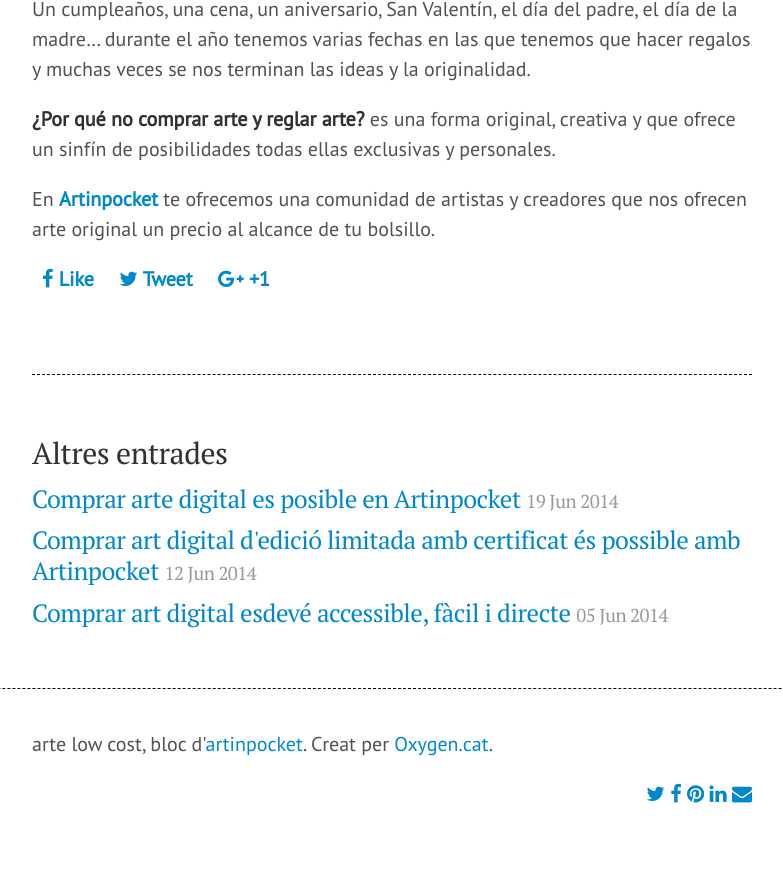
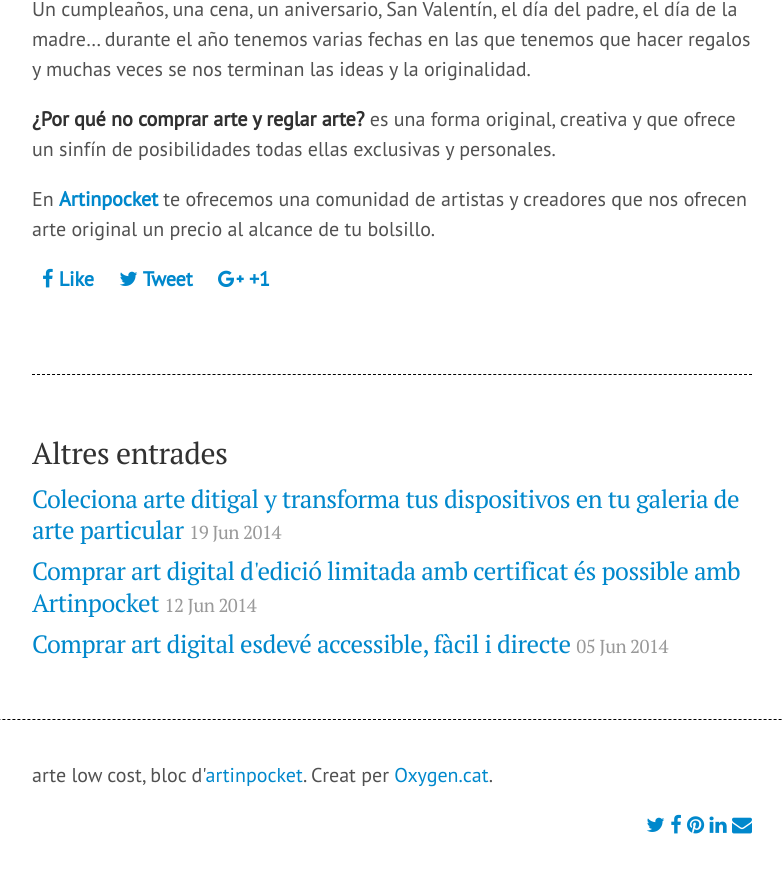
Before and after one commit to artelowcost/artelowcost.github.io, a Jekyll site: the page built from _posts/2014-04-24-regalar-arte-la-mejor-opcion.md, in a window 1280 px wide and 900 px high, scrolled down 926 px. Shown: the top 873 px of the window, without its empty margins (248-1031 px from the left). Built offline with Jekyll 4.4.1, drawn with Linux system fonts in a browser that asks for light colours; nearby versions of some CDN libraries; Markdown is read by kramdown in place of the engine named in the settings; part of the change alters nothing that is shown.

Commit message:
Nou post sobre artinpocket digital.

```diff
--- a/_posts/2014-06-19-comprar-arte-digital-es-posible-en-artinpocket.md
+++ b/_posts/2014-06-19-comprar-arte-digital-es-posible-en-artinpocket.md
@@ -1,20 +1,16 @@
 ---
 layout: post
-title: Comprar arte digital es posible en Artinpocket
+title: Coleciona arte ditigal y transforma tus dispositivos en tu galeria de arte particular
 share: true
 ---
 
 <figure class="text-center">
-	<img src="http://www.inpocketart.com/wp-content/uploads/2014/05/dark-street-watermark.jpg">
+	<img src="http://www.inpocketart.com/wp-content/uploads/2014/05/past-watermark.jpg">
 	<figcaption>
-		<p><small><strong><a href="http://www.inpocketart.com/product/dark-street-ernest-cortada-2014/">Dark Street. Ernest Cortada, 2014</a></strong></p>
+		<p><small><strong><a href="http://www.inpocketart.com/product/past-marta-carrate-2014/">Past, Marta Carreté, 2014</a></strong></p>
 	</figcaption>
 </figure>
 
-**[Artinpocket](http://www.artinpocket.cat/) te permite comprar arte digital** gracias a su capacidad de poder crear ediciones limitadas de las obras creadas en entornos y con herramientas digitales.
+**Que todo el mundo pueda comprar arte digital** es nuestro objetivo. Queremos transformar y renovar el mercado y el consumo arte y lo queremos hacer en el entorno digital. De la misma forma que lo han hecho la música o el mercado editorial **ahora es la hora del arte**.
 
-El arte digital o [net.art](http://es.wikipedia.org/wiki/Net.art) existe. Es un arte que ha nacido dentro de la red, realizado con sus instrumentos y su lenguaje, y que no tiene sentido (además, no existe) fuera de ella. En Artinpocket entendemos que pagar por una obra digital, es idóneo y tiene sentido, ya que **compras la obra, no la imagen de ella**. Es por ello que ha desarrollado su plataforma de compra de Arte digital.
-
-El arte digital está a tu alcance con Artinpocket. Gracias a su tecnología y al acuerdo con el autor **Artinpocket puede crear un núm determinado de copias únicas**: la encriptación en la nube y la marca de agua no visible al ojo humano realizada mediante la modificación de un grupo de pixeles transforman esa reproducción en única e irrepetible es decir le dan valor de obra de arte **de la misma forma que lo es un grabado o una litografía**.
-
-Artinpocket te permite coleccionar obras digitales de edición limitada y poderlas disfrutar en tus dispositivos. Comprar arte digital es **más económico, más social, más accesible** ¿a qué esperas a empezar tu colección? **[entra](http://www.inpocektart.com/)** y escoge tu primera pieza de arte digital.
+¿Quién iba a decir hace 5 años que podríamos tener nuestra biblioteca en una tablet de poco más de 15 centímetros? Ahora y **gracias a [Artinpocket](http://www.artinpocket.cat/)** junto a nuestra biblioteca, videoteca y discoteca también podremos tener nuestra galería de arte, **nuestra colección de obras originales de artistas de referencia**.
```
